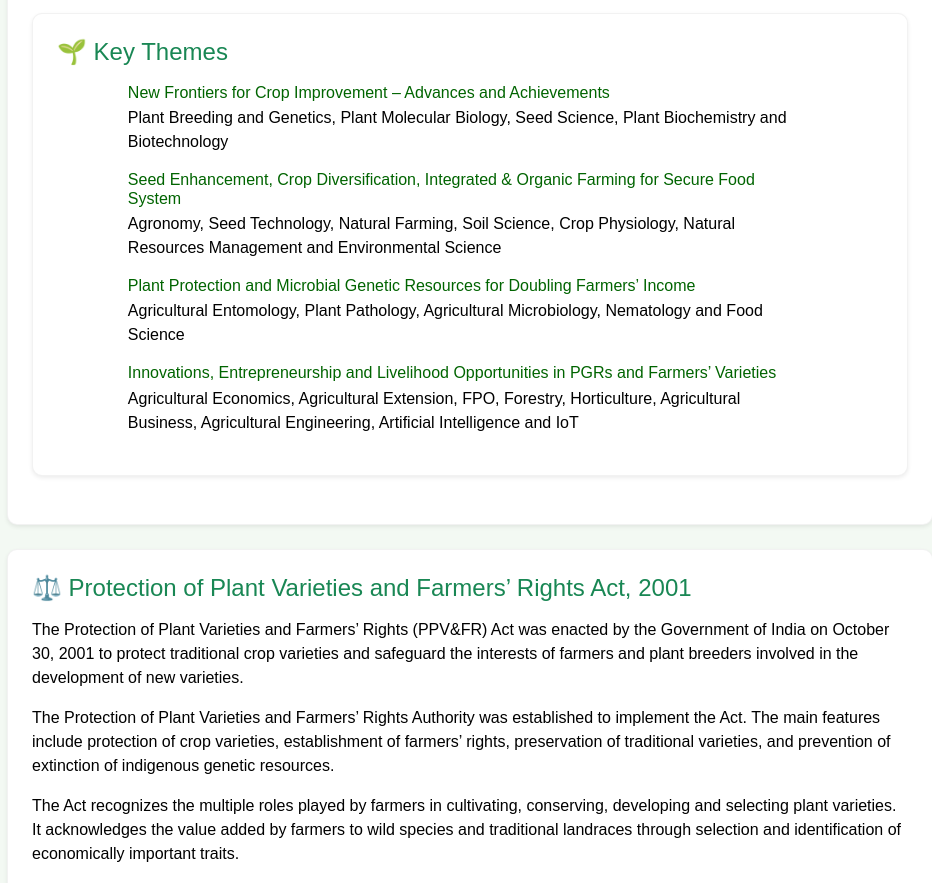
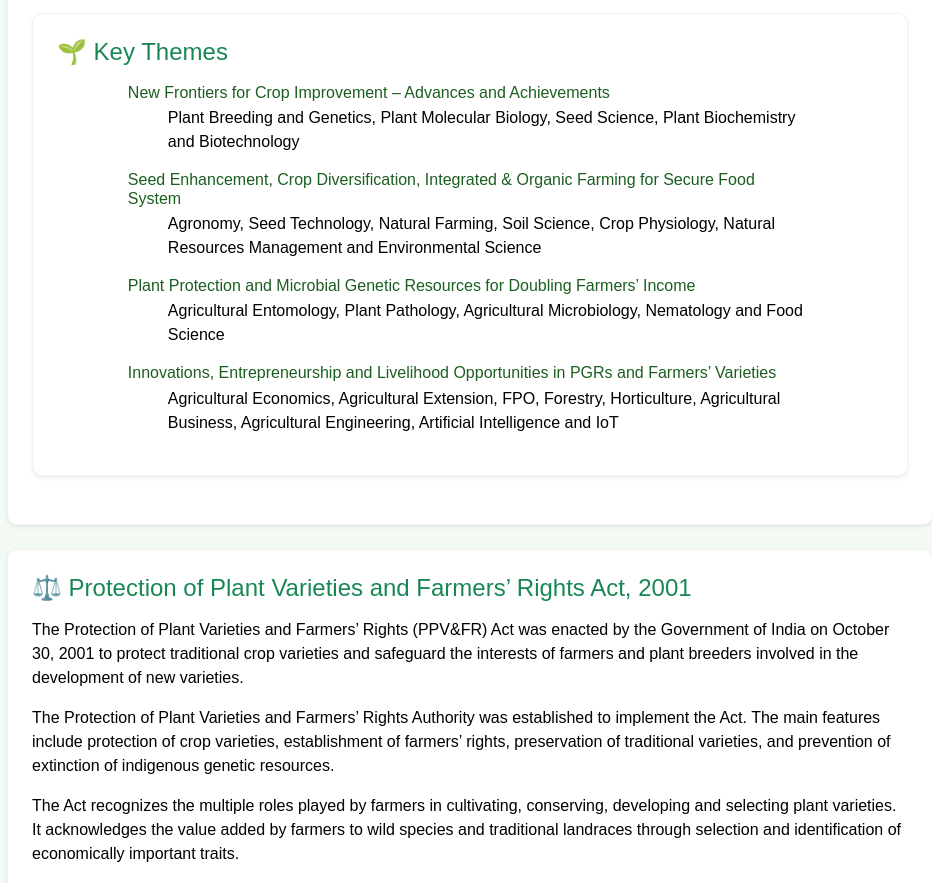
Before and after one commit to padmaroshini/Conference, a plain HTML site: page index.html in a window 1280 px wide. Shown: the part 1997-2880 px from the top of the page, without its empty margins (170-1102 px from the left). Drawn offline with nearby package versions, Linux system fonts and the light colour scheme.

Commit message:
Update style.css

```diff
--- a/style.css
+++ b/style.css
@@ -23,9 +23,12 @@ body {
     letter-spacing: 2px;
 }
 .topic-heading {
-    color: darkgreen;
+    color: #1b5e20 ;
     font-weight: normal;
     margin-bottom: 4px;
+}
+.tabbed {
+    margin-left: 40px;
 }
 
 
```
